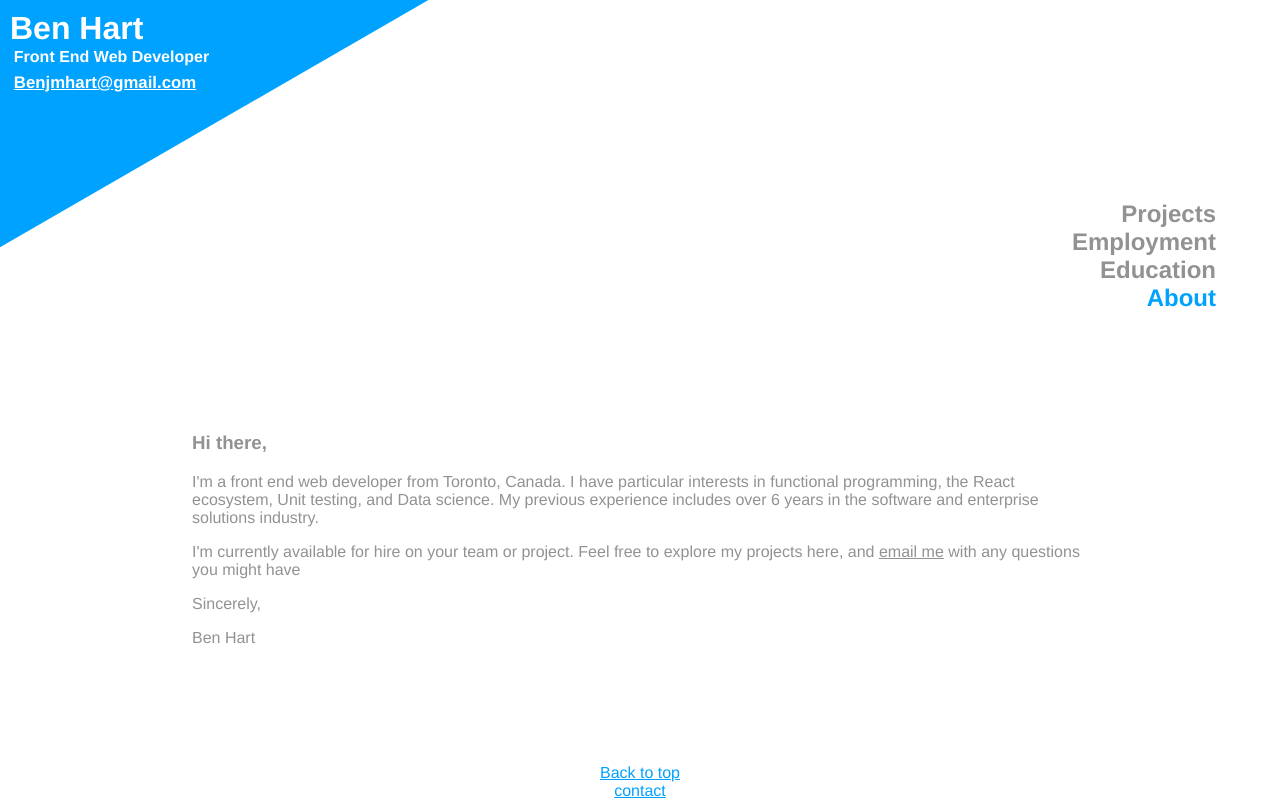
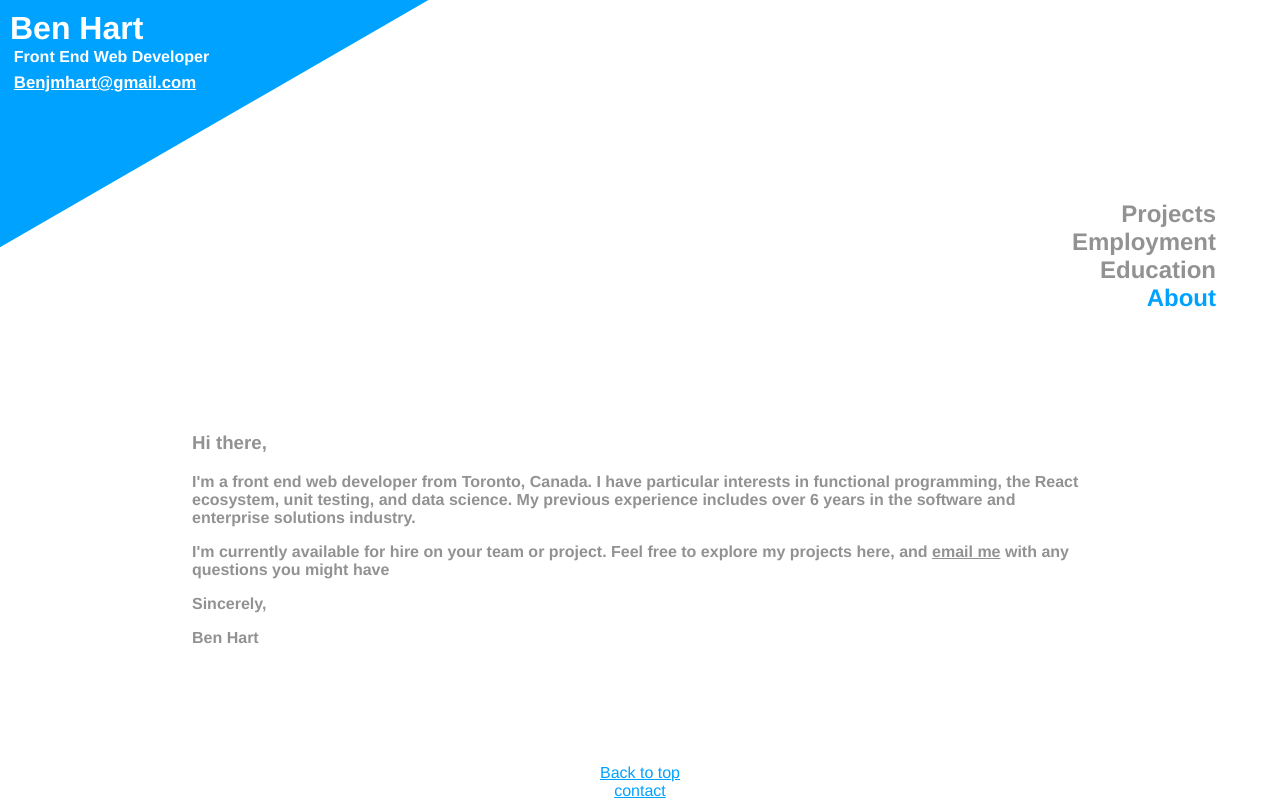
Before and after one commit to Benjmhart/Benjmhart.github.io, a React (Create React App) app: page / in a window 1280 px wide. Built offline with nearby package versions, Linux system fonts and the light colour scheme; a web font is replaced by a local one.

Commit message:
readability adjustments

```diff
--- a/src/components/AboutMe.js
+++ b/src/components/AboutMe.js
@@ -7,8 +7,8 @@ const AboutMe = () => {
             <h3>Hi there,</h3>
             <p>
                 I'm a front end web developer from Toronto, Canada. I have particular
-                interests in functional programming, the React ecosystem, Unit testing,
-                and Data science. My previous experience includes over 6 years in the software and
+                interests in functional programming, the React ecosystem, unit testing,
+                and data science. My previous experience includes over 6 years in the software and
                 enterprise solutions industry.
             </p>
             <p>
--- a/src/index.js
+++ b/src/index.js
@@ -5,7 +5,6 @@ import { createStore } from "redux";
 import reducers from "./reducers"
 import './styles/index.css';
 import App from './components/App';
-import registerServiceWorker from './registerServiceWorker';
 
 const store = createStore(
    reducers, /* preloadedState, */
--- a/src/styles/App.css
+++ b/src/styles/App.css
@@ -229,6 +229,11 @@ h2.App-email {
   align-items:center;
   text-align:center;
 }
+.content-container{
+  font-family: helvetica, Arial, sans-serif;
+  font-weight:bold;
+}
+
 .employment-display .content-item p{
   margin: 2px 0px;
 }
```
